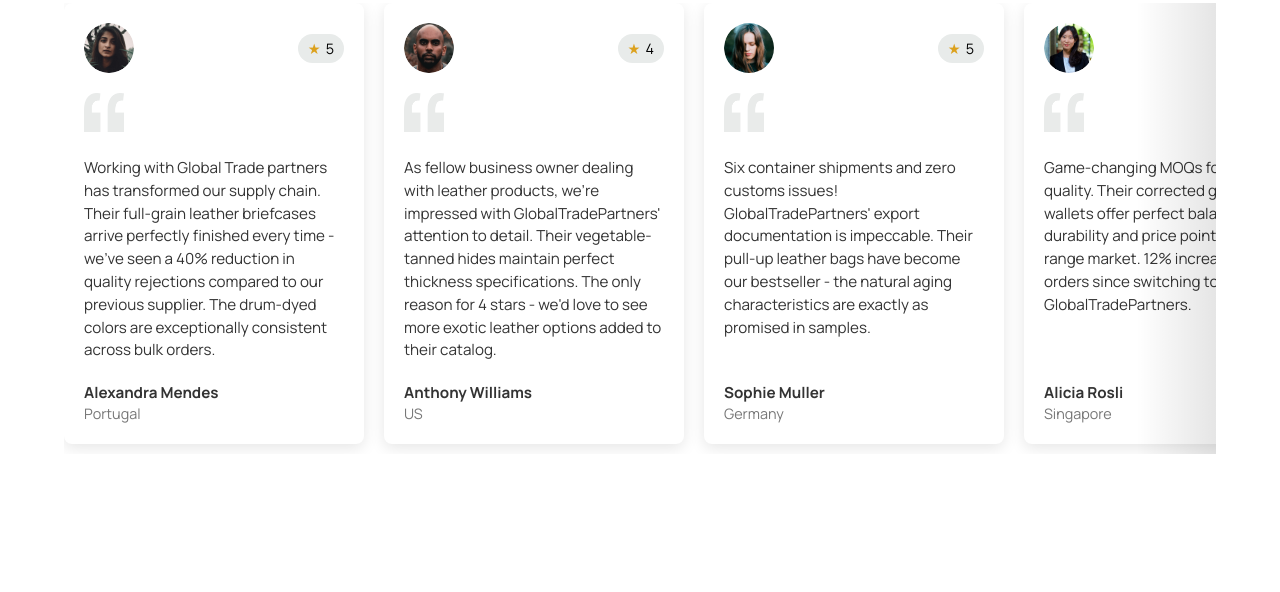
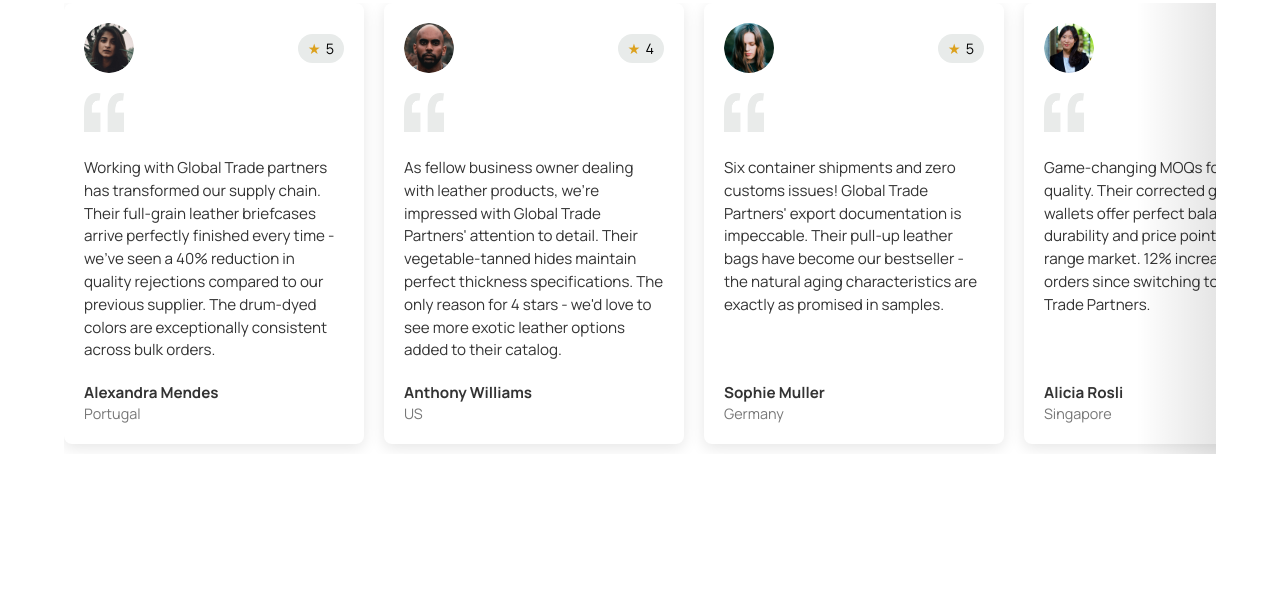
Before and after one commit to Globaltradepartners/Globaltradepartners, a plain HTML site: page index.html in a window 1280 px wide. Shown: the part 5119-5711 px from the top of the page. Drawn offline with Linux system fonts and the light colour scheme.

Commit message:
fixed names

```diff
--- a/index.html
+++ b/index.html
@@ -375,7 +375,7 @@
                     <img src="quote.png" alt="Quote mark" />
                   </div>
                   <p class="review-text">
-                      As fellow business owner dealing with leather products, we're impressed with GlobalTradePartners' attention to detail. Their vegetable-tanned hides maintain perfect thickness specifications. The only reason for 4 stars - we'd love to see more exotic leather options added to their catalog.
+                      As fellow business owner dealing with leather products, we're impressed with Global Trade Partners' attention to detail. Their vegetable-tanned hides maintain perfect thickness specifications. The only reason for 4 stars - we'd love to see more exotic leather options added to their catalog.
                   </p>
                   <div class="review-footer">
                     <span class="review-author">Anthony Williams</span><br />
@@ -400,7 +400,7 @@
                     <img src="quote.png" alt="Quote mark" />
                   </div>
                   <p class="review-text">
-                    Six container shipments and zero customs issues! GlobalTradePartners' export documentation is impeccable. Their pull-up leather bags have become our bestseller - the natural aging characteristics are exactly as promised in samples.
+                    Six container shipments and zero customs issues! Global Trade Partners' export documentation is impeccable. Their pull-up leather bags have become our bestseller - the natural aging characteristics are exactly as promised in samples.
                   </p>
                   <div class="review-footer">
                     <span class="review-author">Sophie Muller</span><br />
@@ -425,7 +425,7 @@
                     <img src="quote.png" alt="Quote mark" />
                   </div>
                   <p class="review-text">
-                    Game-changing MOQs for premium quality. Their corrected grain leather wallets offer perfect balance of durability and price point for our mid-range market. 12% increase in repeat orders since switching to GlobalTradePartners.
+                    Game-changing MOQs for premium quality. Their corrected grain leather wallets offer perfect balance of durability and price point for our mid-range market. 12% increase in repeat orders since switching to Global Trade Partners.
                   </p>
                   <div class="review-footer">
                     <span class="review-author">Alicia Rosli</span><br />
@@ -500,7 +500,7 @@
                     <img src="quote.png" alt="Quote mark" />
                   </div>
                   <p class="review-text">
-                    Re-exporting GlobalTradePartners goods to EU markets has been seamless. Their chrome-free leather meets all REACH compliance standards. Perfect solution for our eco-conscious European clients.
+                    Re-exporting Global Trade Partners goods to EU markets has been seamless. Their chrome-free leather meets all REACH compliance standards. Perfect solution for our eco-conscious European clients.
                   </p>
                   <div class="review-footer">
                     <span class="review-author">Do-yun</span><br />
```
